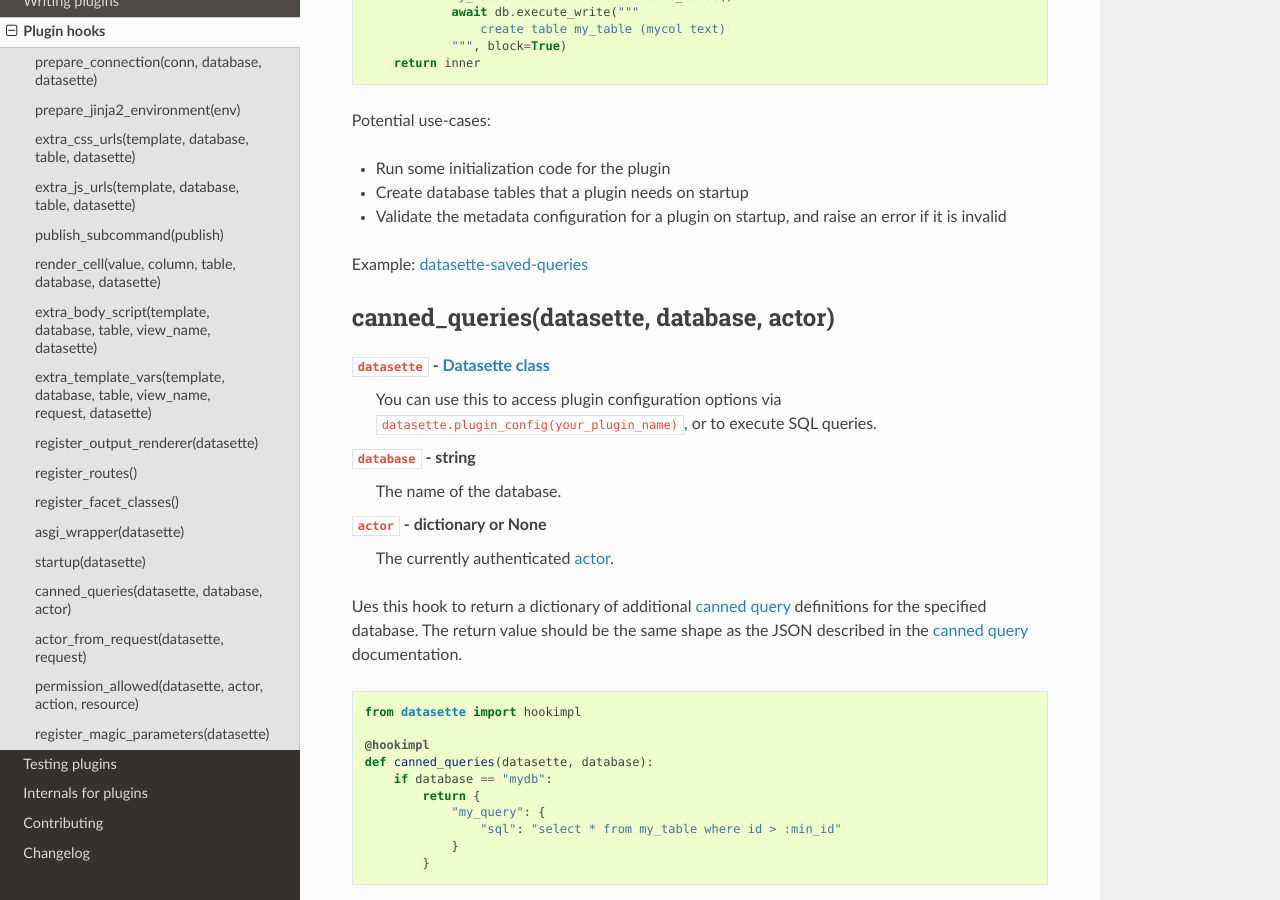
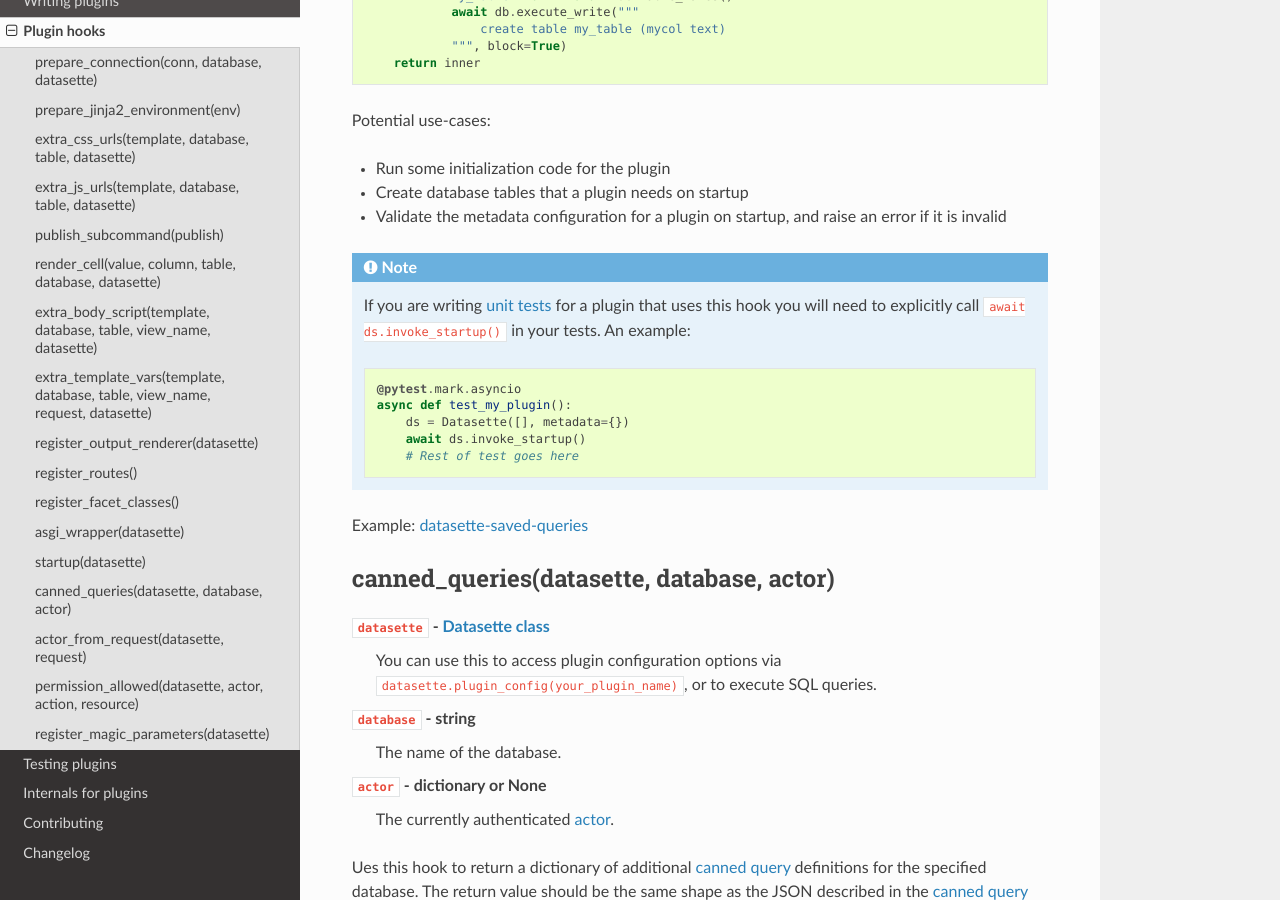
Before and after one commit to simonw/datasette, a Sphinx documentation site: the page built from docs/plugin_hooks.rst, in a window 1280 px wide and 900 px high, scrolled down 15095 px. Built offline with Sphinx 7.4.7 and the Read the Docs theme 2.0.0, drawn with Linux system fonts in a browser that asks for light colours.

Commit message:
Added note about unit testing the startup() hook

```diff
--- a/docs/plugin_hooks.rst
+++ b/docs/plugin_hooks.rst
@@ -705,6 +705,18 @@ Potential use-cases:
 * Create database tables that a plugin needs on startup
 * Validate the metadata configuration for a plugin on startup, and raise an error if it is invalid
 
+.. note::
+
+   If you are writing :ref:`unit tests <testing_plugins>` for a plugin that uses this hook you will need to explicitly call ``await ds.invoke_startup()`` in your tests. An example:
+
+   .. code-block:: python
+
+        @pytest.mark.asyncio
+        async def test_my_plugin():
+            ds = Datasette([], metadata={})
+            await ds.invoke_startup()
+            # Rest of test goes here
+
 Example: `datasette-saved-queries <https://github.com/simonw/datasette-saved-queries>`__
 
 .. _plugin_hook_canned_queries:
```
